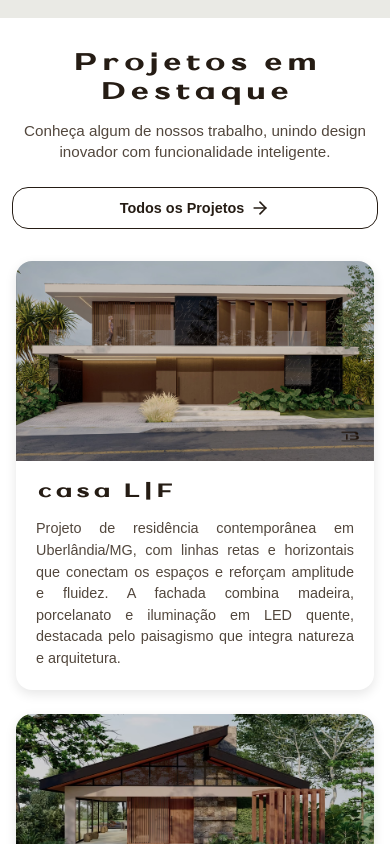
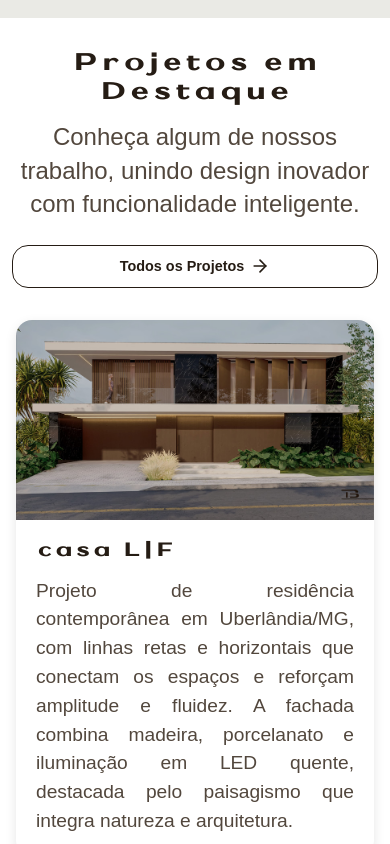
Before and after one commit to lucashabreu22/tb-design-residencial, a React (Vite) app: page / in a window 390 px wide. Shown: the part 3100-3944 px from the top of the page. Built offline with nearby package versions, Linux system fonts and the light colour scheme; a web font is replaced by a local one.

Commit message:
small updates

```diff
--- a/src/components/Navbar/styles.css
+++ b/src/components/Navbar/styles.css
@@ -195,4 +195,8 @@ nav ul {
     padding-left: 0.25rem;
     padding-right: 0.25rem;
   }
+
+  .orcamentoBttn {
+    transform: translate(0%, -20%);
+  }
 }
--- a/src/components/Projetos/style.css
+++ b/src/components/Projetos/style.css
@@ -207,7 +207,7 @@
   }
 
   .title-text p {
-    font-size: 0.95rem;
+    font-size: 1.5rem;
     line-height: 1.4;
     text-align: center;
   }
@@ -234,7 +234,7 @@
   }
 
   .projeto-descricao {
-    font-size: 0.9rem;
+    font-size: 1.2em;
   }
 
   .projeto-content {
```
